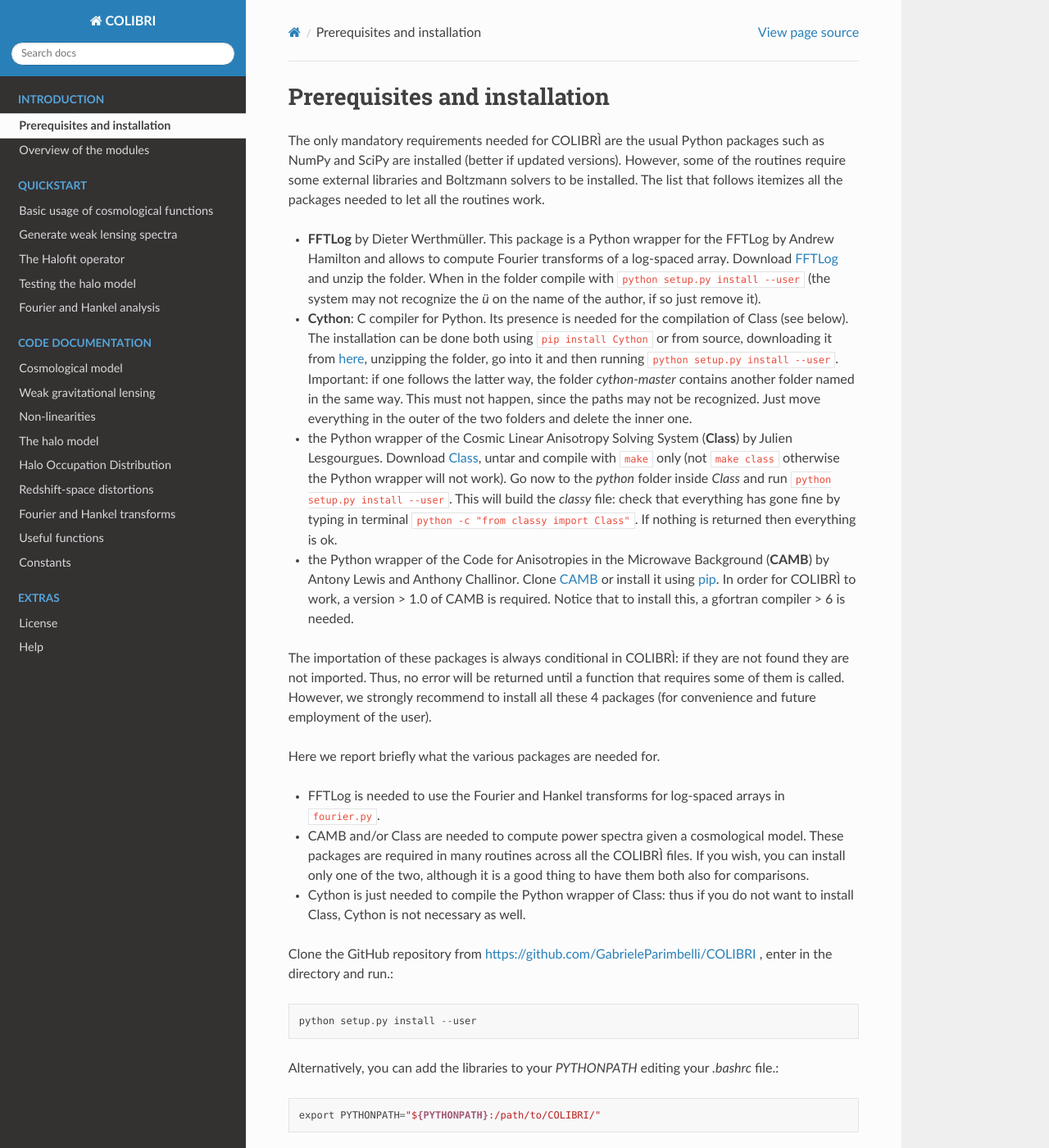
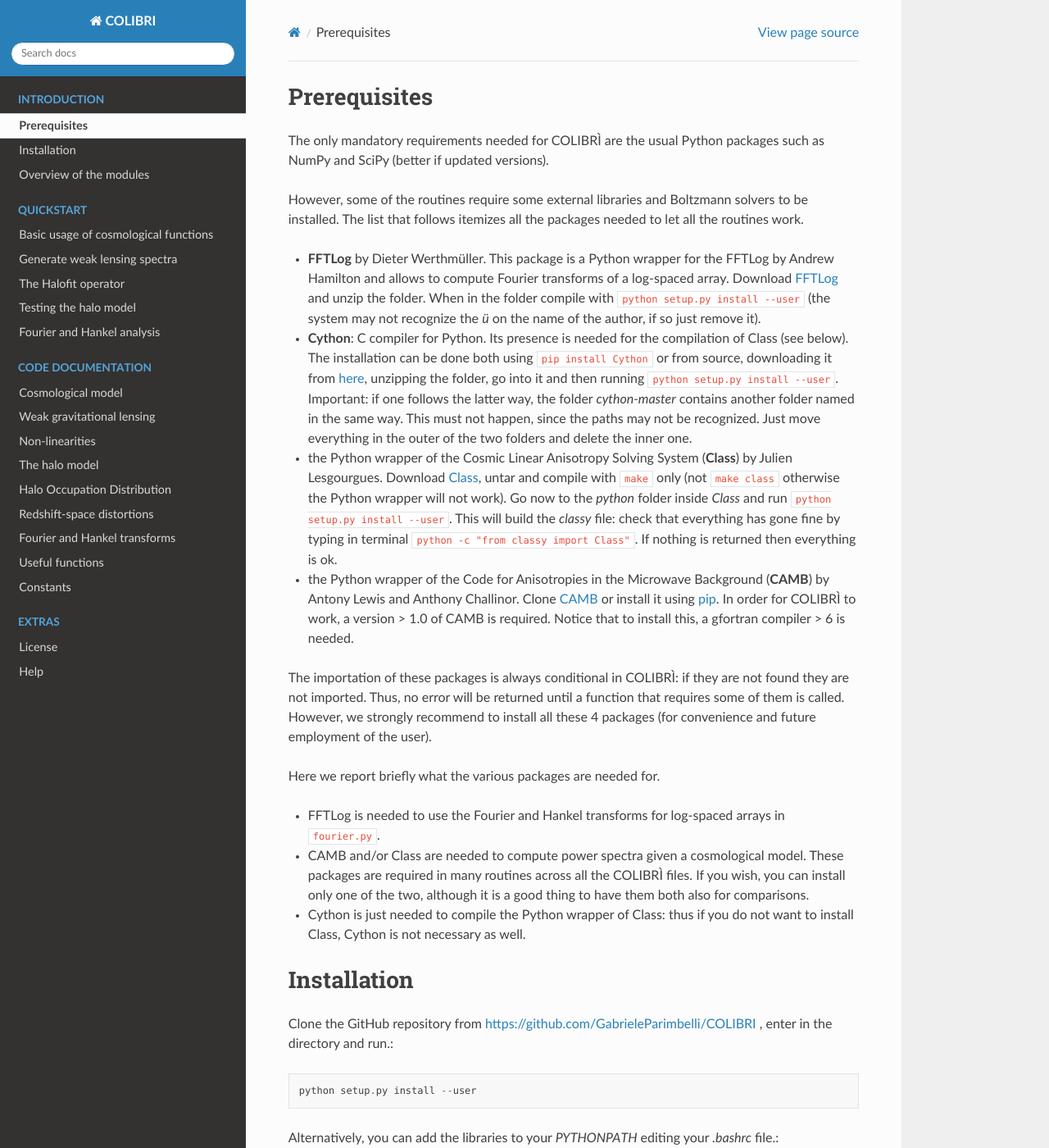
Before and after one commit to GabrieleParimbelli/COLIBRI, a Sphinx documentation site: the page built from doc/source/main/prerequisites.rst, in a window 1280 px wide and 1400 px high. Shown: the whole window at 82% size. Built offline with Sphinx 7.4.7 and the Read the Docs theme 2.0.0, drawn with Linux system fonts in a browser that asks for light colours.

Commit message:
Changed intro in documentation

```diff
--- a/doc/source/main/prerequisites.rst
+++ b/doc/source/main/prerequisites.rst
@@ -1,9 +1,11 @@
 .. _prerequisites:
 
-Prerequisites and installation
-==============================
+Prerequisites
+=============
 
-The only mandatory requirements needed for COLIBRÌ are the usual Python packages such as NumPy and SciPy are installed (better if updated versions).
+The only mandatory requirements needed for COLIBRÌ are the usual Python packages such as NumPy and SciPy (better if updated versions).
+
+
 However, some of the routines require some external libraries and Boltzmann solvers to be installed.
 The list that follows itemizes all the packages needed to let all the routines work.
 
```
Also changed, not shown: other parts of doc/source/main/prerequisites.rst (+3 -0 lines).
